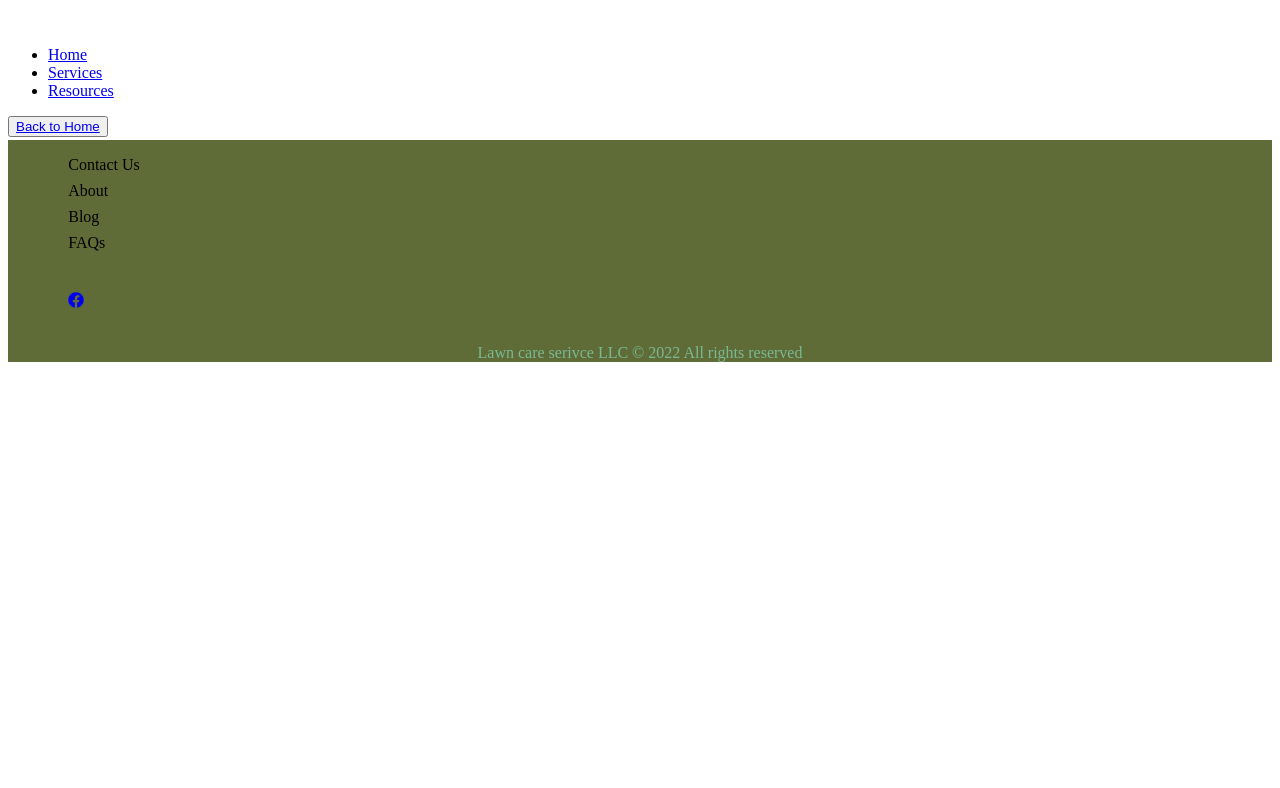
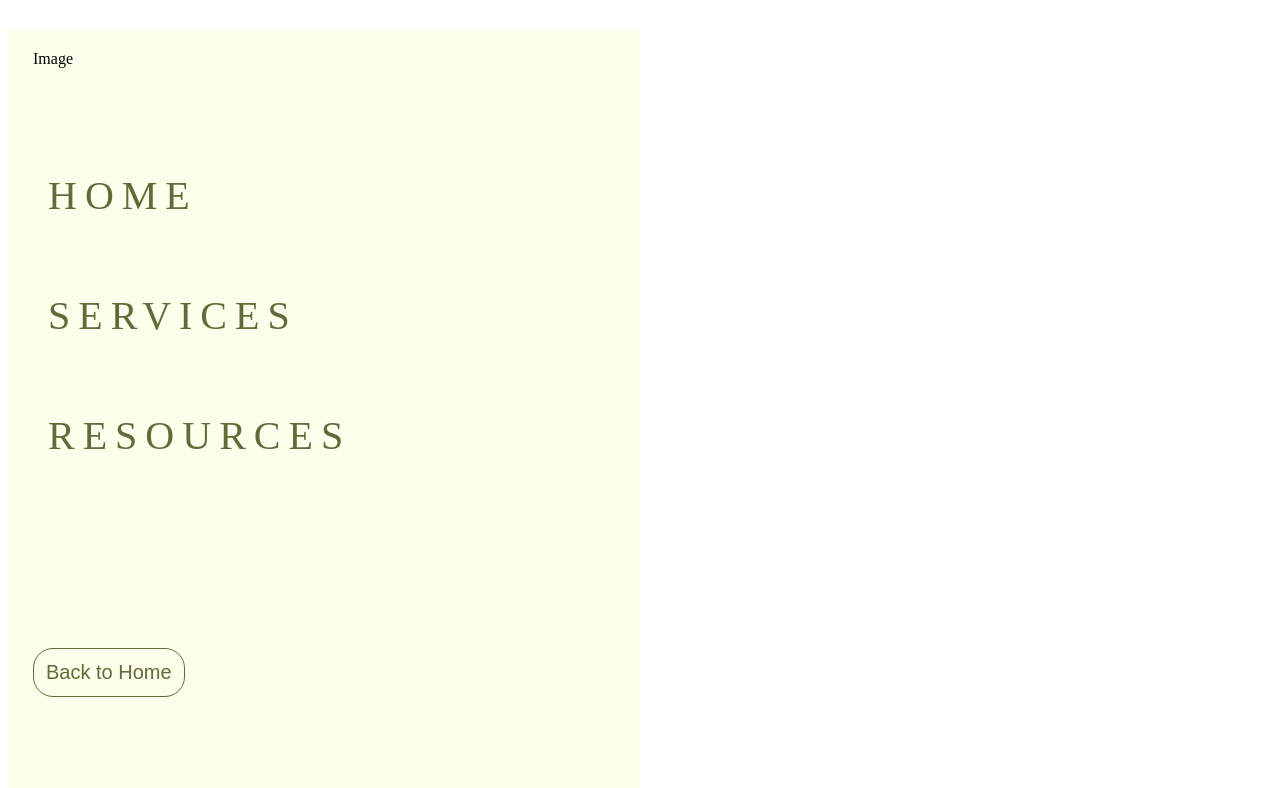
Before and after one commit to serabaker/lawn-care, a React (Create React App) app: page /services in a window 1280 px wide. Shown: the part 1532-2320 px from the top of the page. Before the commit the page ends 1910 px from the top, so only its background shows below. Built offline with nearby package versions, Linux system fonts and the light colour scheme; a web font is replaced by a local one.

Commit message:
updated styling for sidenav

```diff
--- a/src/components/SideNav/SideNav.css
+++ b/src/components/SideNav/SideNav.css
@@ -0,0 +1,62 @@
+.side-container {
+  width: 50%;
+  height: 100vmax;
+  /* border: solid red 1px; */
+  opacity: 9;
+  background-color: #fefceb;
+}
+
+.side-wrapper {
+  width: 100%;
+  height: 100vmax;
+  /* border: solid red 1px; */
+  opacity: 9;
+}
+.img-container {
+  padding: 20px 25px;
+  /* border: solid red 1px; */
+  height: 50px;
+  width: 120px;
+}
+.sidenav-items {
+  /* border: solid red 1px; */
+  width: auto;
+  height: 500px;
+}
+
+.sidenav-ul {
+  list-style: none;
+  align-items: center;
+  justify-content: center;
+}
+.sidenav-li {
+  align-items: center;
+  justify-content: center;
+}
+.sidenav-a {
+  text-decoration: none;
+  line-height: 120px;
+  color: #606c38;
+  font-size: 40px;
+  cursor: pointer;
+  text-transform: uppercase;
+  letter-spacing: 8px;
+}
+
+.sidenav-btn {
+  height: 100px;
+  padding: 12px 25px;
+  align-items: center;
+  justify-content: center;
+}
+.side-btn {
+  background-color: transparent;
+  border: solid #606c38 1px;
+  padding: 12px 12px;
+  border-radius: 20px;
+}
+.sidenav-btn-a {
+  text-decoration: none;
+  color: #606c38;
+  font-size: 20px;
+}
--- a/src/components/SideNav/SideNav.js
+++ b/src/components/SideNav/SideNav.js
@@ -1,30 +1,39 @@
 import React from "react";
+import "./SideNav.css";
 
 const SideNav = () => {
   return (
-    <div className="side-container">
+    <nav className="side-container">
       <div className="side-wrapper">
-        <div className="img-container">{/* <img/> */}</div>
+        <div className="img-container">{/* <img/> */}Image</div>
         <div className="sidenav-items">
           <ul className="sidenav-ul">
-            <li>
-              <a href="/">Home</a>
+            <li className="sidenav-li">
+              <a className="sidenav-a" href="/">
+                Home
+              </a>
             </li>
-            <li>
-              <a href="#services">Services</a>
+            <li className="sidenav-li">
+              <a className="sidenav-a" href="#services">
+                Services
+              </a>
             </li>
-            <li>
-              <a href="#resources">Resources</a>
+            <li className="sidenav-li">
+              <a className="sidenav-a" href="#resources">
+                Resources
+              </a>
             </li>
           </ul>
-          <div className="sidenav-btn">
-            <button className="side-btn">
-              <a href="/">Back to Home</a>
-            </button>
-          </div>
+        </div>
+        <div className="sidenav-btn">
+          <button className="side-btn">
+            <a className="sidenav-btn-a" href="/">
+              Back to Home
+            </a>
+          </button>
         </div>
       </div>
-    </div>
+    </nav>
   );
 };
 
```
